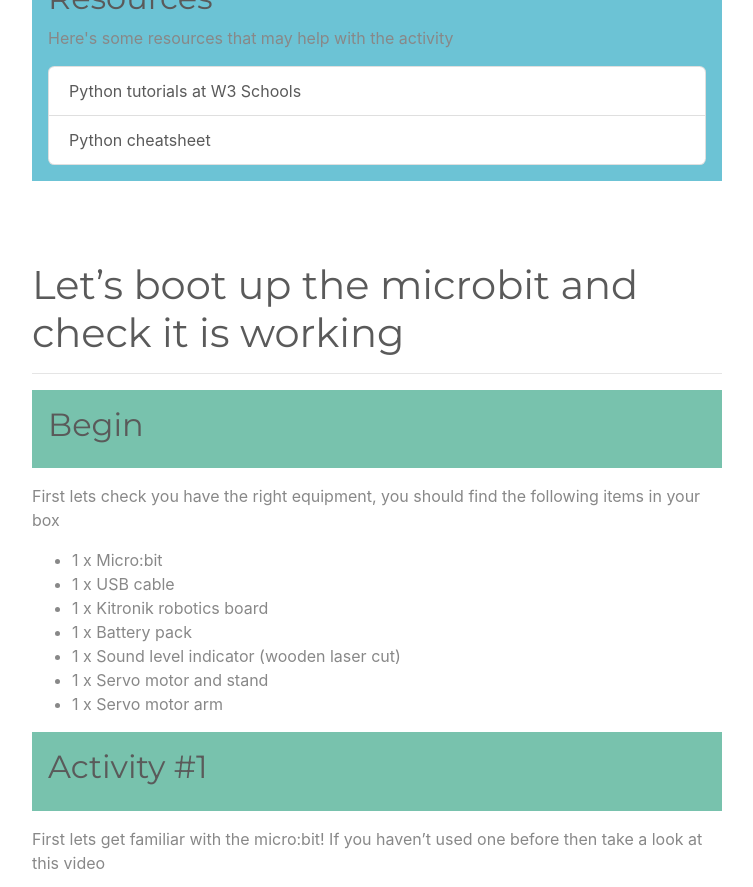
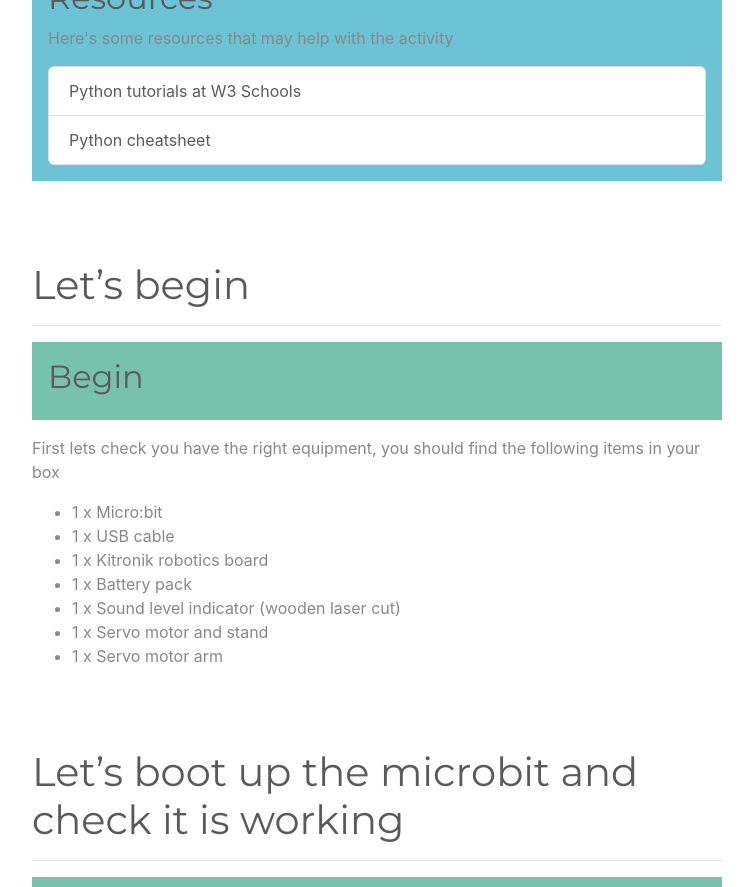
Before and after one commit to meisben/girlsIntoCoding-microbitVolumeMeter, a Jekyll site: the page built from index.md, in a window 1280 px wide and 1400 px high, scrolled down 1205 px, cut to the strip 0-887 px from the top of the window. Shown: the whole strip, without its empty margins (263-1016 px from the left). Built offline with Jekyll 4.4.1, drawn with Linux system fonts in a browser that asks for light colours.

Commit message:
Update index.md

```diff
--- a/index.md
+++ b/index.md
@@ -55,7 +55,7 @@ The idea with this acitivity isn't to become an ACE programmer inside 2 hours, b
 
 <!--Comment: This section is markdown again-->
 
-# Let's boot up the microbit and check it is working
+# Let's begin
 ---
 
 <!--Comment: End of markdown-->
@@ -82,6 +82,18 @@ First lets check you have the right equipment, you should find the following ite
 
 
 <!--Comment: End of markdown-->
+
+<!--Comment: Paragrpah spacing-->
+<br>
+<br>
+
+<!--Comment: This section is markdown again-->
+
+# Let's boot up the microbit and check it is working
+---
+
+<!--Comment: End of markdown-->
+
 
 <!--Comment: Back to html bootstrap -->
 
```
